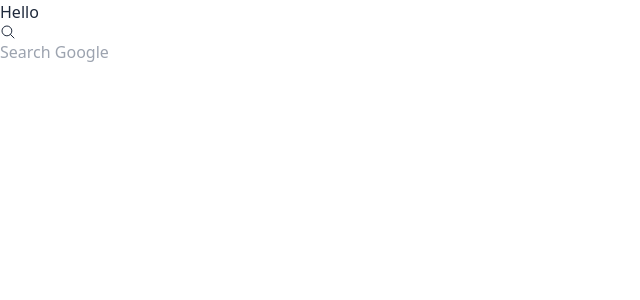
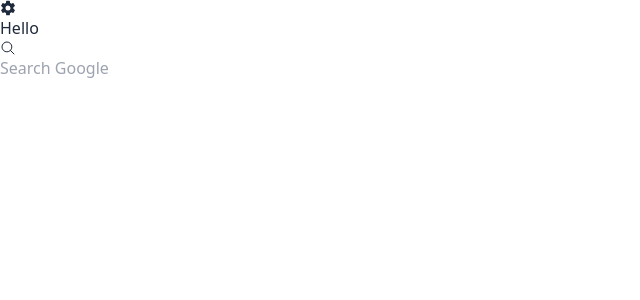
Before and after one commit to EngChooN/aimzero-to-do, a Next.js app: page / in a window 1280 px wide. Shown: the top 300 px of the page, without its empty margins (0-640 px from the left). Built offline with nearby package versions, Linux system fonts and the light colour scheme.

Commit message:
feat: 헤더 및 설정 버튼 추가

```diff
--- a/src/app/layout.tsx
+++ b/src/app/layout.tsx
@@ -1,6 +1,8 @@
 import type { Metadata } from "next"
-// import localFont from "next/font/local";
-import "./globals.css";
+// import localFont from "next/font/local"
+import "./globals.css"
+import Header from "@/components/layout/Header/Header"
+
 
 // const geistSans = localFont({
 //   src: "./fonts/GeistVF.woff",
@@ -27,9 +29,11 @@ export default function RootLayout({
     <html lang="en">
       <body
         // className={`${geistSans.variable} ${geistMono.variable} antialiased`}
-        className="flex flex-col items-center px-6 w-screen h-dvh"
       >
-        {children}
+        <Header />
+        <div className="flex flex-col items-center px-6 w-screen h-full">
+          {children}
+        </div>
       </body>
     </html>
   );
--- /dev/null
+++ b/src/components/layout/Header/Header.tsx
@@ -0,0 +1,10 @@
+import Setting from "./Setting/Setting";
+
+
+export default function Header() {
+  return (
+    <header className="flex items-center justify-end w-full h-14 px-3">
+      <Setting />
+    </header>
+  )
+}
--- /dev/null
+++ b/src/components/layout/Header/Setting/Setting.tsx
@@ -0,0 +1,25 @@
+'use client'
+
+import { useOutSideClick } from "@/hooks/useOutSideClick"
+import { useRef, useState } from "react"
+import { IoSettingsSharp } from "react-icons/io5"
+
+export default function Setting() {
+  const [isSetting, setIsSetting] = useState(false)
+  const settingRef = useRef<HTMLDivElement>(null)
+
+  useOutSideClick(settingRef, () => setIsSetting(false))
+
+
+
+  return (
+    <div className="relative" ref={settingRef}>
+      <IoSettingsSharp className="text-3xl cursor-pointer" onClick={() => setIsSetting((prev) => !prev)} />
+      {isSetting && (
+        <article className="absolute right-0 top-10 w-96 h-96 shadow-md rounded-3xl bg-slate-200 z-30">
+
+        </article>
+      )}
+    </div>
+  )
+}
```
